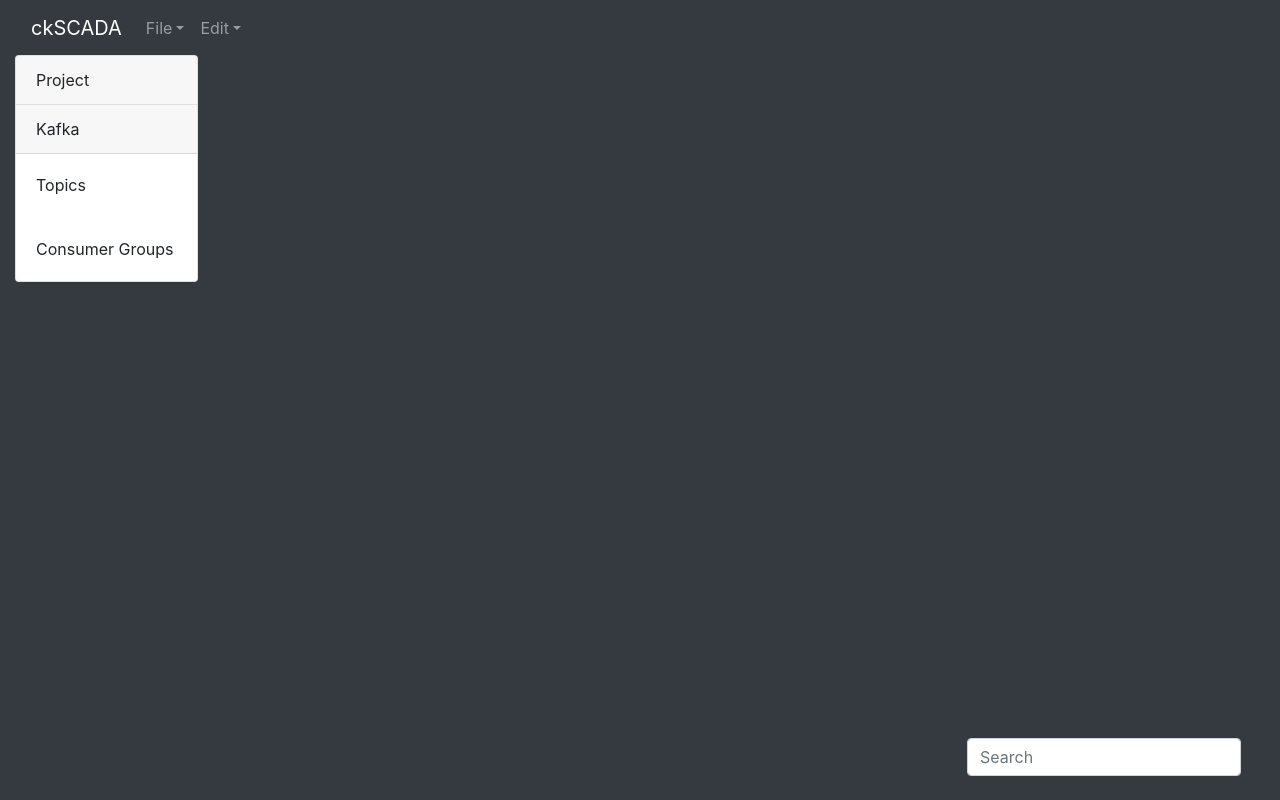
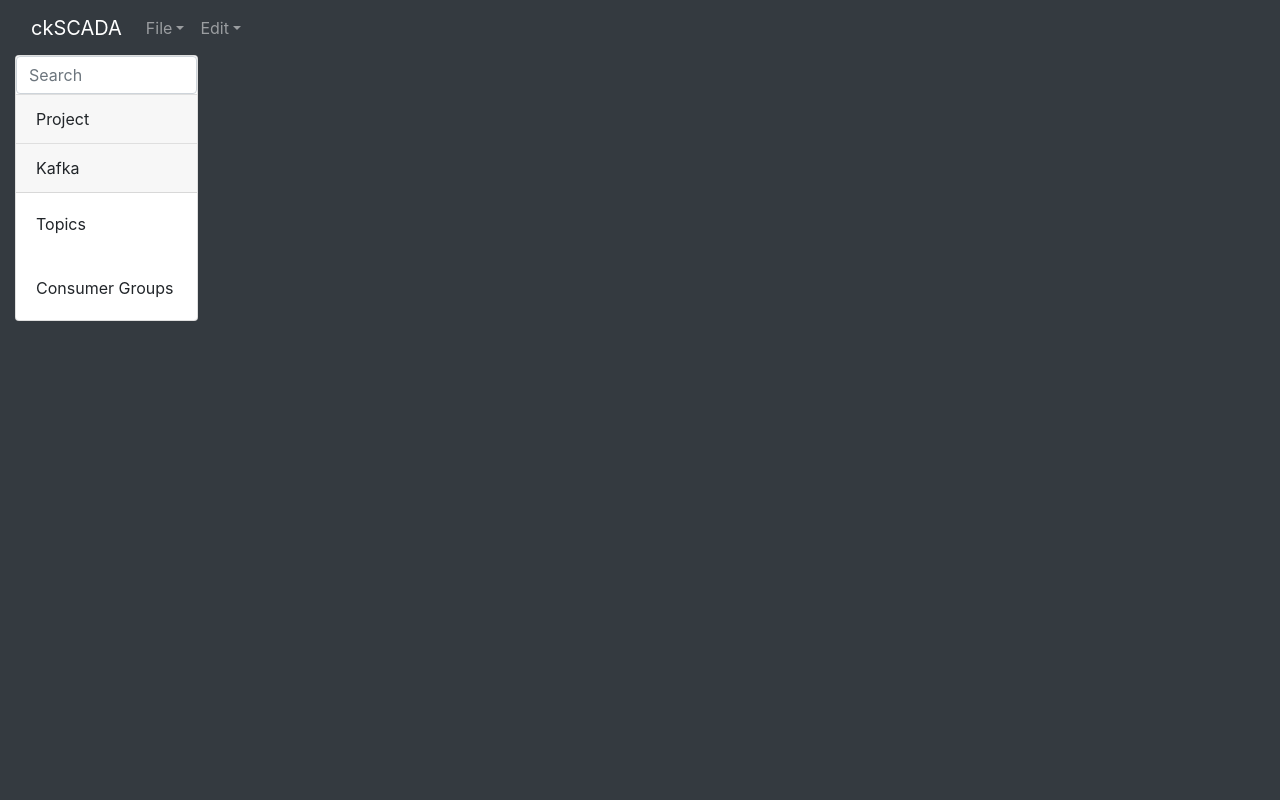
Before and after one commit to hutcheb/ckSCADA, a React (Create React App) app in the folder ckscada-server/admin-client/: page / in a window 1280 px wide. Built offline with nearby package versions, Linux system fonts and the light colour scheme.

Commit message:
Moved the search bar to the top of the navigation menu.
This makes it a bit easier as you need to search before it queries
the server when opening pages.

```diff
--- a/ckscada-server/admin-client/src/App.js
+++ b/ckscada-server/admin-client/src/App.js
@@ -173,6 +173,16 @@
                       <div class="project-heading">
                         <Accordion defaultActiveKey="1">
                           <Card>
+                            <Form onSubmit={e => { e.preventDefault(); }}>
+                              <FormControl
+                                inputRef={this.state.pageFilter}
+                                onKeyPress={ref => {this.queryFilteredList(ref);}}
+                                type="text"
+                                placeholder="Search"
+                              />
+                            </Form>
+                          </Card>
+                          <Card>
                             <Accordion.Toggle as={Card.Header} eventKey="0">
                               Project
                             </Accordion.Toggle>
@@ -252,20 +262,6 @@
             <Navbar variant="dark" sticky="bottom">
               <Navbar.Brand id="status_bar" href="#home">{this.state.progress}</Navbar.Brand>
               <Navbar.Toggle aria-controls="basic-navbar-nav" />
-              <Navbar.Collapse
-                id="basic-navbar-nav"
-                className="justify-content-end"
-              >
-                <Form inline onSubmit={e => { e.preventDefault(); }}>
-                  <FormControl
-                    inputRef={this.state.pageFilter}
-                    onKeyPress={ref => {this.queryFilteredList(ref);}}
-                    type="text"
-                    placeholder="Search"
-                    className=" mr-sm-2"
-                  />
-                </Form>
-              </Navbar.Collapse>
             </Navbar>
           </Col>
         </Row>
```
